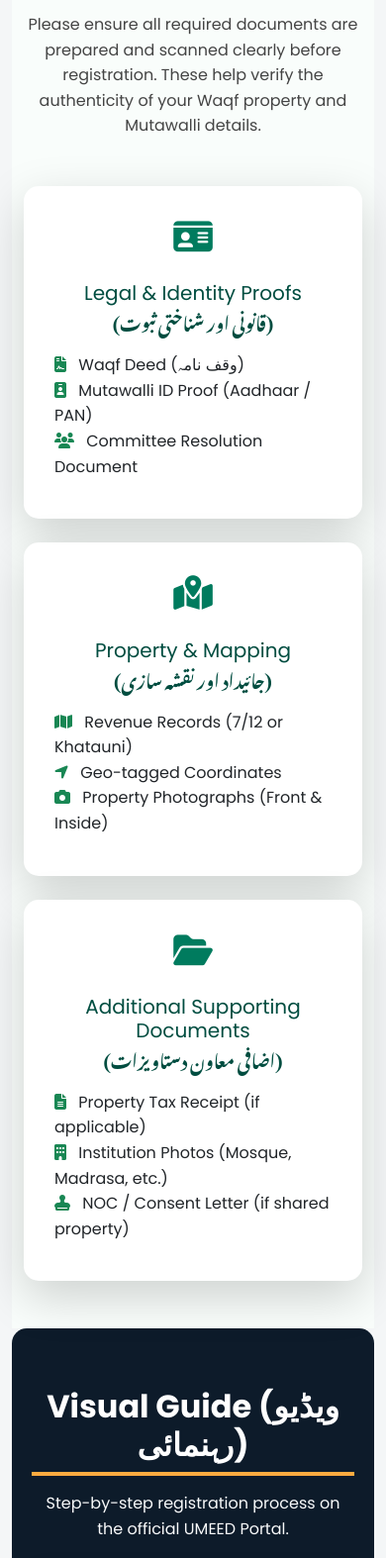
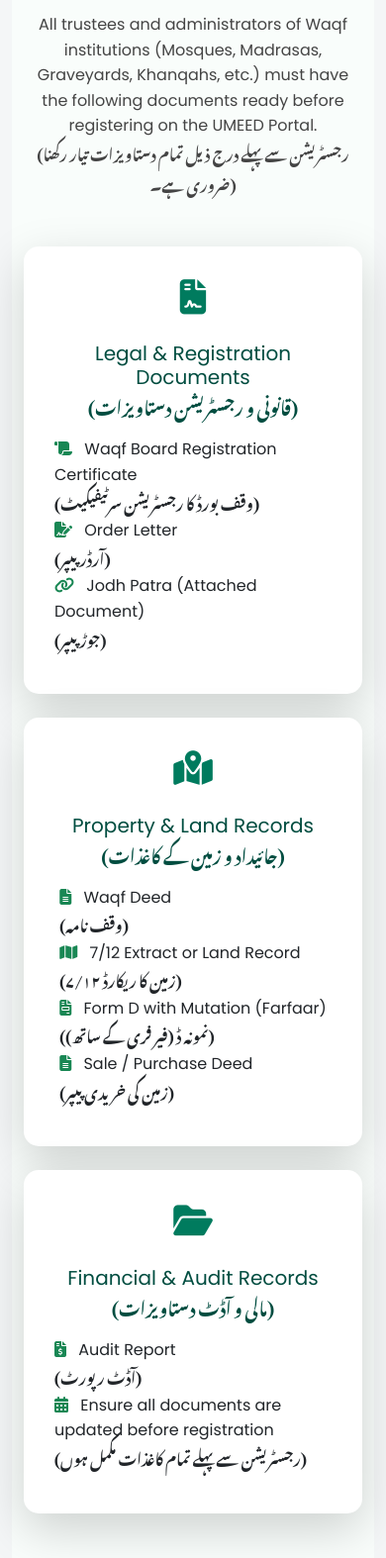
Before and after one commit to Mr-Rashid46/waqf-guide, a plain HTML site: page docs/index.html in a window 390 px wide. Shown: the part 1230-2804 px from the top of the page at 99% size. Drawn offline with nearby package versions, Linux system fonts and the light colour scheme; a web font is replaced by a local one.

Commit message:
Updated registration section and design improvements

```diff
--- a/docs/index.html
+++ b/docs/index.html
@@ -289,77 +289,89 @@
                     Portal (اُمید پورٹل)</a>
             </div>
         </section>
-        <!-- Mandatory Document Checklist Section -->
+        <!-- 📋 Mandatory Document Checklist Section -->
 <section id="checklist" class="py-5" style="background: #f9fdfb;">
   <div class="container text-center">
     <h2 class="section-title mb-4" style="color:#004d40;">
       Mandatory Document Checklist <br>
       <span class="urdu-text" style="font-size:1.3rem;">(لازمی دستاویزات)</span>
     </h2>
-                <p class="lead mb-5" style="max-width:800px; margin:auto; color:#444;">
-                    Please ensure all required documents are prepared and scanned clearly before registration.
-                    These help verify the authenticity of your Waqf property and Mutawalli details.
+
+    <p class="lead mb-5" style="max-width:850px; margin:auto; color:#444;">
+      All trustees and administrators of Waqf institutions (Mosques, Madrasas, Graveyards, Khanqahs, etc.) must have
+      the following documents ready before registering on the <strong>UMEED Portal</strong>.
+      <br>
+      <span class="urdu-text">(رجسٹریشن سے پہلے درج ذیل تمام دستاویزات تیار رکھنا ضروری ہے۔)</span>
     </p>
 
     <div class="row g-4">
-                    <!-- Legal & Identity Proofs -->
+      <!-- Column 1 -->
       <div class="col-md-6 col-lg-4">
         <div class="card p-4 h-100 shadow-lg border-0" style="border-radius:15px;">
           <div class="icon mb-3" style="font-size:2.2rem; color:#007b5e;">
-                                <i class="fas fa-id-card"></i>
+            <i class="fas fa-file-contract"></i>
           </div>
-                            <h5 class="primary-color mb-3">Legal & Identity Proofs <br>
-                                <span class="urdu-text" style="font-size:1.1rem;">(قانونی اور شناختی ثبوت)</span>
+          <h5 class="primary-color mb-3">Legal & Registration Documents <br>
+            <span class="urdu-text" style="font-size:1.1rem;">(قانونی و رجسٹریشن دستاویزات)</span>
           </h5>
           <ul class="list-unstyled text-start mx-auto" style="max-width:280px;">
-                                <li><i class="fas fa-file-contract text-success me-2"></i> Waqf Deed (وقف نامہ)</li>
-                                <li><i class="fas fa-id-badge text-success me-2"></i> Mutawalli ID Proof (Aadhaar / PAN)
-                                </li>
-                                <li><i class="fas fa-users text-success me-2"></i> Committee Resolution Document</li>
+            <li><i class="fas fa-scroll text-success me-2"></i> Waqf Board Registration Certificate <br><span class="urdu-text">(وقف بورڈ کا رجسٹریشن سرٹیفیکیٹ)</span></li>
+            <li><i class="fas fa-file-signature text-success me-2"></i> Order Letter <br><span class="urdu-text">(آرڈر پیپر)</span></li>
+            <li><i class="fas fa-link text-success me-2"></i> Jodh Patra (Attached Document) <br><span class="urdu-text">(جوڑ پیپر)</span></li>
           </ul>
         </div>
       </div>
 
-                    <!-- Property & Mapping -->
+      <!-- Column 2 -->
       <div class="col-md-6 col-lg-4">
         <div class="card p-4 h-100 shadow-lg border-0" style="border-radius:15px;">
           <div class="icon mb-3" style="font-size:2.2rem; color:#007b5e;">
             <i class="fas fa-map-marked-alt"></i>
           </div>
-                            <h5 class="primary-color mb-3">Property & Mapping <br>
-                                <span class="urdu-text" style="font-size:1.1rem;">(جائیداد اور نقشہ سازی)</span>
+          <h5 class="primary-color mb-3">Property & Land Records <br>
+            <span class="urdu-text" style="font-size:1.1rem;">(جائیداد و زمین کے کاغذات)</span>
           </h5>
           <ul class="list-unstyled text-start mx-auto" style="max-width:280px;">
-                                <li><i class="fas fa-map text-success me-2"></i> Revenue Records (7/12 or Khatauni)</li>
-                                <li><i class="fas fa-location-arrow text-success me-2"></i> Geo-tagged Coordinates</li>
-                                <li><i class="fas fa-camera text-success me-2"></i> Property Photographs (Front &
-                                    Inside)</li>
+            <li><i class="fas fa-file-alt text-success me-2"></i> Waqf Deed <br><span class="urdu-text">(وقف نامہ)</span></li>
+            <li><i class="fas fa-map text-success me-2"></i> 7/12 Extract or Land Record <br><span class="urdu-text">(۷/۱۲ زمین کا ریکارڈ)</span></li>
+            <li><i class="fas fa-file-invoice text-success me-2"></i> Form D with Mutation (Farfaar) <br><span class="urdu-text">(نمونہ ڈ (فیر فری کے ساتھ))</span></li>
+            <li><i class="fas fa-file-text text-success me-2"></i> Sale / Purchase Deed <br><span class="urdu-text">(زمین کی خریدی پیپر)</span></li>
           </ul>
         </div>
       </div>
 
-                    <!-- Additional Supporting Documents -->
+      <!-- Column 3 -->
       <div class="col-md-12 col-lg-4">
         <div class="card p-4 h-100 shadow-lg border-0" style="border-radius:15px;">
           <div class="icon mb-3" style="font-size:2.2rem; color:#007b5e;">
             <i class="fas fa-folder-open"></i>
           </div>
-                            <h5 class="primary-color mb-3">Additional Supporting Documents <br>
-                                <span class="urdu-text" style="font-size:1.1rem;">(اضافی معاون دستاویزات)</span>
+          <h5 class="primary-color mb-3">Financial & Audit Records <br>
+            <span class="urdu-text" style="font-size:1.1rem;">(مالی و آڈٹ دستاویزات)</span>
           </h5>
           <ul class="list-unstyled text-start mx-auto" style="max-width:280px;">
-                                <li><i class="fas fa-file-alt text-success me-2"></i> Property Tax Receipt (if
-                                    applicable)</li>
-                                <li><i class="fas fa-building text-success me-2"></i> Institution Photos (Mosque,
-                                    Madrasa, etc.)</li>
-                                <li><i class="fas fa-stamp text-success me-2"></i> NOC / Consent Letter (if shared
-                                    property)</li>
+            <li><i class="fas fa-file-invoice-dollar text-success me-2"></i> Audit Report <br><span class="urdu-text">(آڈٹ رپورٹ)</span></li>
+            <li><i class="fas fa-calendar-alt text-success me-2"></i> Ensure all documents are updated before registration <br><span class="urdu-text">(رجسٹریشن سے پہلے تمام کاغذات مکمل ہوں)</span></li>
           </ul>
         </div>
       </div>
     </div>
+
+    <!-- 📅 Reminder Section -->
+    <div class="mt-5 alert alert-warning text-center shadow-sm" style="max-width:750px; margin:auto; border-radius:15px;">
+      <h5 style="color:#b71c1c; font-weight:bold;">
+        ⚠️ Last Date for Registration: <strong>5 December 2025</strong>
+      </h5>
+      <p style="color:#333; margin-top:8px;">
+        Failure to register on the UMEED Portal before the deadline may lead to imprisonment (up to 6 months)
+        or a fine between ₹20,000 and ₹1,00,000.
+        <br>
+        <span class="urdu-text">(اگر ۵ دسمبر ۲۰۲۵ تک رجسٹریشن نہیں کیا گیا تو ۶ مہینے کی قید یا ۲۰,۰۰۰ سے ۱ لاکھ روپے تک کا جرمانہ ہو سکتا ہے۔)</span>
+      </p>
+    </div>
   </div>
 </section>
+
 
         <!-- 🎥 VIDEO GUIDE SECTION -->
         <section id="video" class="video-section text-center" style="background: #0d1b2a; padding: 60px 20px;">
@@ -378,19 +390,34 @@
         </section>
        <!-- 📝 REGISTRATION FORM SECTION -->
 <section id="register" class="register-section text-center" style="background: #1b263b; padding: 60px 20px;">
-            <h2 class="section-title text-white" style="font-size: 2rem; margin-bottom: 15px;"> Register Now (فورم
-                رجسٹریشن) </h2>
-            <p class="lead mb-4 text-light" style="font-size: 1.1rem;"> Click below to fill out the UMEED registration
-                form directly. </p>
+  <h2 class="section-title text-white" style="font-size: 2rem; margin-bottom: 15px;">
+    Register Now (فورم رجسٹریشن)
+  </h2>
+  <p class="lead mb-4 text-light" style="font-size: 1.1rem;">
+    Click below to fill out the UMEED registration form directly.
+  </p>
+
   <div class="form-thumbnail mx-auto position-relative" style="max-width: 720px;">
-                <!-- ✅ Entire thumbnail clickable --> <a href="https://umeed.minorityaffairs.gov.in/signin"
-                    target="_blank" style="display: block; text-decoration: none; position: relative;">
-                    <!-- Overlay Button (Clickable Entirely) -->
+    <!-- ✅ Entire thumbnail clickable -->
+    <a href="https://umeed.minorityaffairs.gov.in/signin"
+       target="_blank"
+       style="display: block; text-decoration: none; position: relative;">
+
+      <!-- Overlay Button (Responsive + Centered) -->
       <div
-                        style="position: absolute; top: 50%; left: 50%; transform: translate(-50%, -50%); background: linear-gradient(135deg, #06beb6, #48b1bf); color: white; font-size: 1.3rem; border: none; border-radius: 50px; padding: 15px 35px; cursor: pointer; transition: 0.3s ease; box-shadow: 0 4px 10px rgba(0,0,0,0.3);">
-                        <i class="fas fa-edit me-2"></i>Registration Form </div>
-                </a> </div>
+        style="position: absolute; top: 50%; left: 50%; transform: translate(-50%, -50%);
+               background: linear-gradient(135deg, #06beb6, #48b1bf);
+               color: white; font-size: clamp(1rem, 2.5vw, 1.3rem);
+               border: none; border-radius: 50px;
+               padding: clamp(10px, 2.5vw, 15px) clamp(25px, 5vw, 35px);
+               cursor: pointer; transition: 0.3s ease;
+               box-shadow: 0 4px 10px rgba(0,0,0,0.3); text-align: center;">
+        <i class="fas fa-edit me-2"></i> Registration Form
+      </div>
+    </a>
+  </div>
 </section>
+
 
         <!-- FAQ -->
         <section id="faq" class="my-5">
```
Lines whose indentation alone changed are shown as unchanged.
